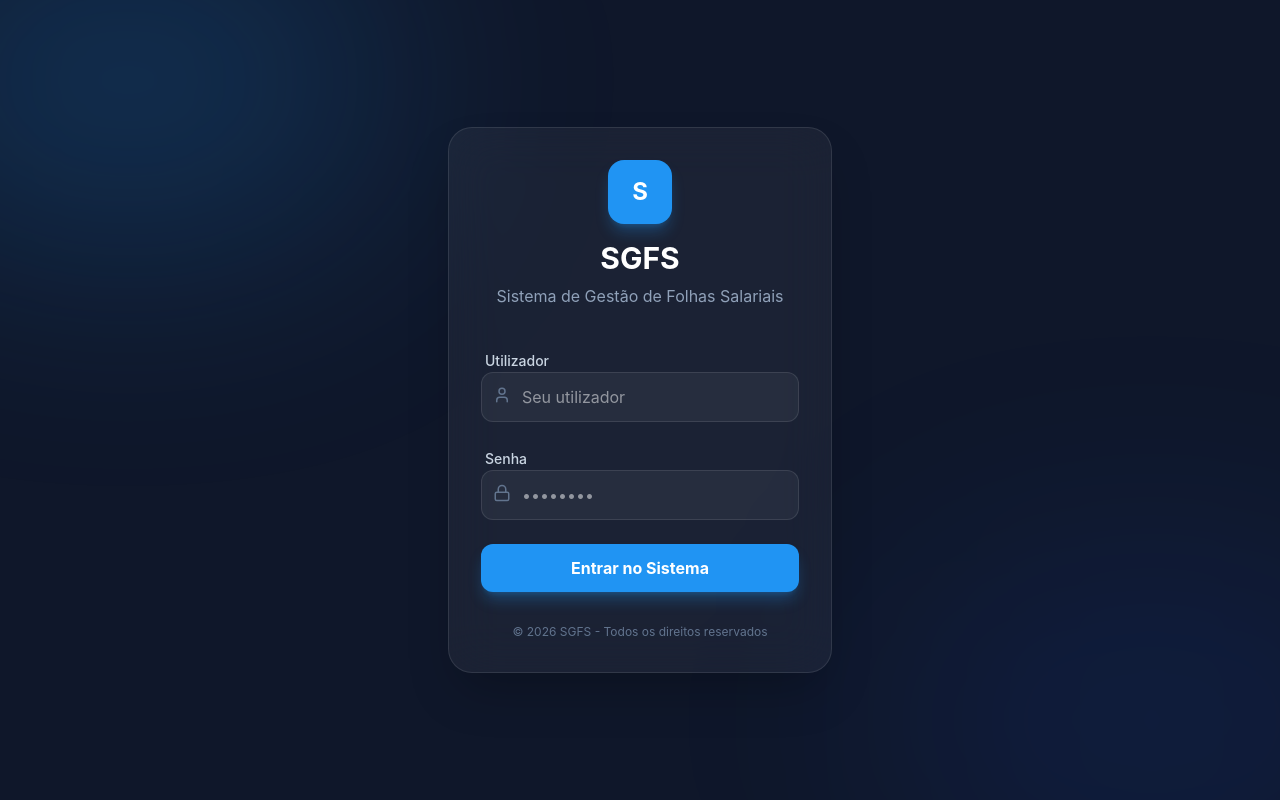
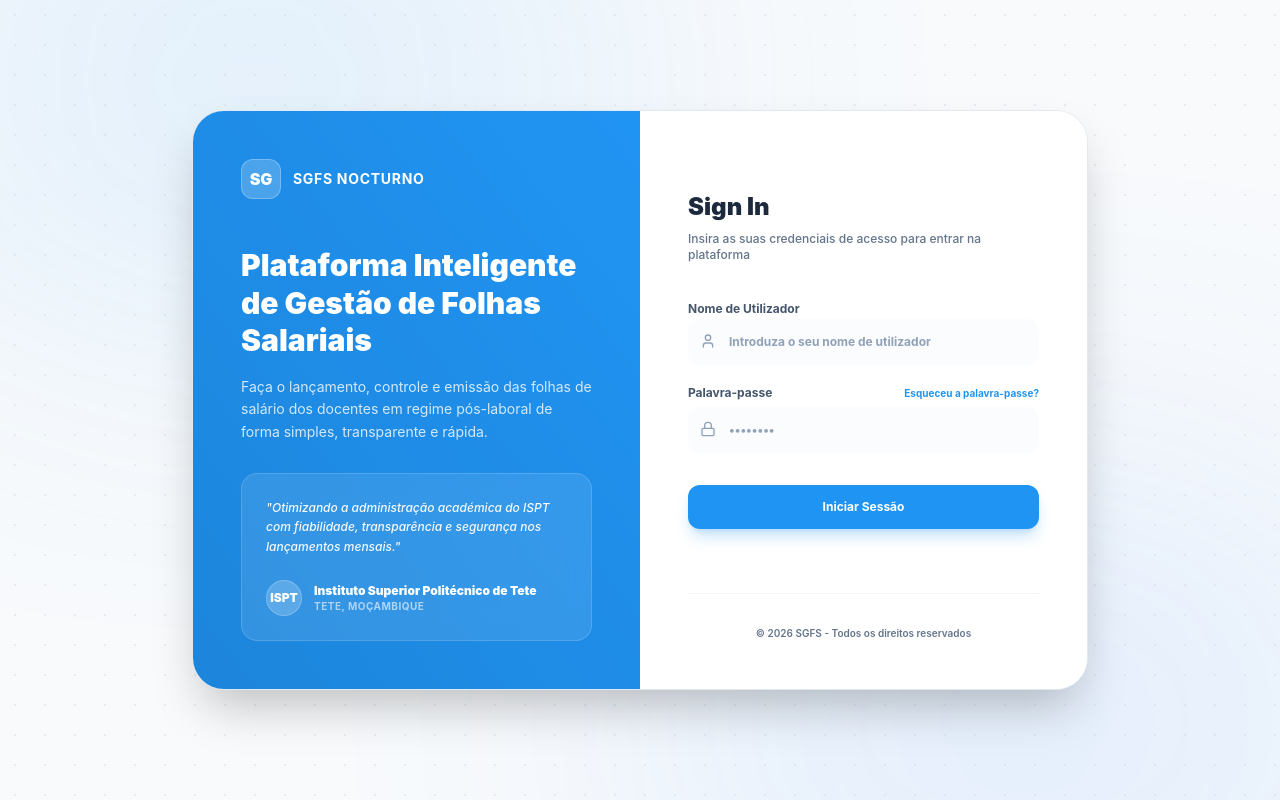
Before and after one commit to Lnhacanhaca/gestao-folha-salarial, a React (Vite) app in the folder frontend/: page /login in a window 1280 px wide. Built offline with nearby package versions, Linux system fonts and the light colour scheme.

Commit message:
style: redesenhar pagina de login conforme template mockup

```diff
--- a/frontend/src/pages/LoginPage.jsx
+++ b/frontend/src/pages/LoginPage.jsx
@@ -26,52 +26,107 @@ const LoginPage = () => {
   };
 
   return (
-    <div className="min-h-screen flex items-center justify-center bg-[#0f172a] relative overflow-hidden">
-      {/* Decorative Circles */}
-      <div className="absolute top-[-10%] left-[-10%] w-[40%] h-[40%] bg-primary/20 rounded-full blur-[120px]"></div>
-      <div className="absolute bottom-[-10%] right-[-10%] w-[40%] h-[40%] bg-blue-600/10 rounded-full blur-[120px]"></div>
+    <div className="min-h-screen flex items-center justify-center bg-[#f8fafc] relative overflow-hidden p-4 sm:p-6">
+      {/* Decorative radial gradients mimicking the template backdrop */}
+      <div className="absolute top-[-20%] left-[-10%] w-[60%] h-[60%] bg-primary/10 rounded-full blur-[140px]" />
+      <div className="absolute bottom-[-20%] right-[-10%] w-[60%] h-[60%] bg-blue-500/10 rounded-full blur-[140px]" />
 
-      <div className="w-full max-w-md p-8 z-10">
-        <div className="bg-white/5 backdrop-blur-xl border border-white/10 rounded-3xl p-8 shadow-2xl">
-          <div className="text-center mb-10">
-            <div className="inline-flex items-center justify-center w-16 h-16 bg-primary rounded-2xl mb-4 shadow-lg shadow-primary/30 text-white text-2xl font-bold">
-              S
+      {/* Dot grid background pattern */}
+      <div
+        className="absolute inset-0 pointer-events-none opacity-40 animate-[pulse_6s_ease-in-out_infinite]"
+        style={{
+          backgroundImage: 'radial-gradient(#cbd5e1 1.5px, transparent 1.5px)',
+          backgroundSize: '30px 30px',
+        }}
+      />
+
+      <div className="w-full max-w-4xl bg-card rounded-[32px] border border-border shadow-2xl overflow-hidden z-10 grid grid-cols-1 md:grid-cols-2 min-h-[580px] animate-in fade-in duration-300">
+        {/* Left Column - Blue Panel (Hidden on mobile) */}
+        <div className="hidden md:flex flex-col justify-between bg-primary p-12 text-white relative overflow-hidden">
+          {/* Subtle light overlay to match template style */}
+          <div className="absolute inset-0 bg-gradient-to-tr from-black/10 to-transparent pointer-events-none" />
+
+          <div className="space-y-8 z-10">
+            <div className="flex items-center gap-3">
+              <div className="w-10 h-10 bg-white/20 rounded-xl flex items-center justify-center font-black border border-white/25">
+                SG
               </div>
-            <h1 className="text-3xl font-bold text-white mb-2">SGFS</h1>
-            <p className="text-slate-400">Sistema de Gestão de Folhas Salariais</p>
+              <span className="font-bold tracking-wider text-sm uppercase">SGFS NOCTURNO</span>
             </div>
 
-          <form onSubmit={handleSubmit} className="space-y-6">
+            <div className="space-y-4 pt-4">
+              <h2 className="text-3xl font-black leading-tight">
+                Plataforma Inteligente de Gestão de Folhas Salariais
+              </h2>
+              <p className="text-white/80 text-sm leading-relaxed">
+                Faça o lançamento, controle e emissão das folhas de salário dos docentes em regime pós-laboral de forma simples, transparente e rápida.
+              </p>
+            </div>
+          </div>
+
+          {/* Testimonial/Info Box at the bottom */}
+          <div className="bg-white/10 backdrop-blur-md rounded-2xl p-6 border border-white/15 z-10 space-y-4">
+            <p className="text-xs leading-relaxed text-white/95 font-medium italic">
+              "Otimizando a administração académica do ISPT com fiabilidade, transparência e segurança nos lançamentos mensais."
+            </p>
+            <div className="flex items-center gap-3 pt-2">
+              <div className="w-9 h-9 bg-white/20 rounded-full flex items-center justify-center text-xs font-black border border-white/20">
+                ISPT
+              </div>
+              <div>
+                <p className="text-xs font-black">Instituto Superior Politécnico de Tete</p>
+                <p className="text-[10px] text-white/60 font-bold uppercase tracking-wider">Tete, Moçambique</p>
+              </div>
+            </div>
+          </div>
+        </div>
+
+        {/* Right Column - Login Form */}
+        <div className="flex flex-col justify-between p-8 sm:p-12 bg-white dark:bg-card">
+          <div className="my-auto space-y-8">
+            <div className="space-y-2">
+              <h3 className="text-2xl font-black text-slate-800 dark:text-white">Sign In</h3>
+              <p className="text-xs text-muted-foreground font-medium">
+                Insira as suas credenciais de acesso para entrar na plataforma
+              </p>
+            </div>
+
             {error && (
-              <div className="bg-destructive/10 border border-destructive/20 text-destructive text-sm p-3 rounded-xl text-center">
-                {error}
+              <div className="bg-destructive/10 border border-destructive/20 text-destructive text-xs p-3 rounded-xl text-center font-bold animate-shake">
+                ⚠️ {error}
               </div>
             )}
 
-            <div className="space-y-2">
-              <label className="text-sm font-medium text-slate-300 ml-1">Utilizador</label>
+            <form onSubmit={handleSubmit} className="space-y-5">
+              <div className="space-y-1.5">
+                <label className="text-xs font-bold text-slate-600 dark:text-slate-400">Nome de Utilizador</label>
                 <div className="relative">
-                <User className="absolute left-3 top-3.5 text-slate-500" size={18} />
+                  <User className="absolute left-3 top-3.5 text-slate-400" size={16} />
                   <input
                     type="text"
                     value={username}
                     onChange={(e) => setUsername(e.target.value)}
-                  className="w-full bg-white/5 border border-white/10 rounded-xl py-3 pl-10 pr-4 text-white focus:outline-none focus:ring-2 focus:ring-primary/50 transition-all"
-                  placeholder="Seu utilizador"
+                    className="w-full bg-secondary/30 border border-transparent rounded-xl py-3.5 pl-10 pr-4 text-xs font-bold text-slate-800 dark:text-white focus:outline-none focus:ring-2 focus:ring-primary/20 focus:border-primary transition-all placeholder-slate-400"
+                    placeholder="Introduza o seu nome de utilizador"
                     required
                   />
                 </div>
               </div>
 
-            <div className="space-y-2">
-              <label className="text-sm font-medium text-slate-300 ml-1">Senha</label>
+              <div className="space-y-1.5">
+                <div className="flex justify-between items-center">
+                  <label className="text-xs font-bold text-slate-600 dark:text-slate-400">Palavra-passe</label>
+                  <a href="#" onClick={(e) => { e.preventDefault(); alert("Por favor, contacte o Administrador Geral para redefinir a sua palavra-passe."); }} className="text-[10px] font-bold text-primary hover:underline">
+                    Esqueceu a palavra-passe?
+                  </a>
+                </div>
                 <div className="relative">
-                <Lock className="absolute left-3 top-3.5 text-slate-500" size={18} />
+                  <Lock className="absolute left-3 top-3.5 text-slate-400" size={16} />
                   <input
                     type="password"
                     value={password}
                     onChange={(e) => setPassword(e.target.value)}
-                  className="w-full bg-white/5 border border-white/10 rounded-xl py-3 pl-10 pr-4 text-white focus:outline-none focus:ring-2 focus:ring-primary/50 transition-all"
+                    className="w-full bg-secondary/30 border border-transparent rounded-xl py-3.5 pl-10 pr-4 text-xs font-bold text-slate-800 dark:text-white focus:outline-none focus:ring-2 focus:ring-primary/20 focus:border-primary transition-all placeholder-slate-400"
                     placeholder="••••••••"
                     required
                   />
@@ -81,14 +136,15 @@ const LoginPage = () => {
               <button
                 type="submit"
                 disabled={loading}
-              className="w-full bg-primary hover:bg-primary/90 text-white font-bold py-3 rounded-xl shadow-lg shadow-primary/30 transition-all transform hover:scale-[1.02] active:scale-95 flex items-center justify-center gap-2"
+                className="w-full bg-primary hover:bg-primary/95 text-white font-bold py-3.5 px-4 rounded-xl shadow-lg shadow-primary/25 transition-all active:scale-[0.98] hover:scale-[1.01] flex items-center justify-center gap-2 text-xs cursor-pointer mt-8"
               >
-              {loading ? <Loader2 className="animate-spin" size={20} /> : 'Entrar no Sistema'}
+                {loading ? <Loader2 className="animate-spin" size={16} /> : 'Iniciar Sessão'}
               </button>
             </form>
+          </div>
 
-          <div className="mt-8 text-center">
-            <p className="text-xs text-slate-500">
+          <div className="pt-8 text-center border-t border-slate-100 dark:border-white/5 mt-8">
+            <p className="text-[10px] text-muted-foreground font-semibold">
               © 2026 SGFS - Todos os direitos reservados
             </p>
           </div>
```
Lines whose indentation alone changed are shown as unchanged.
